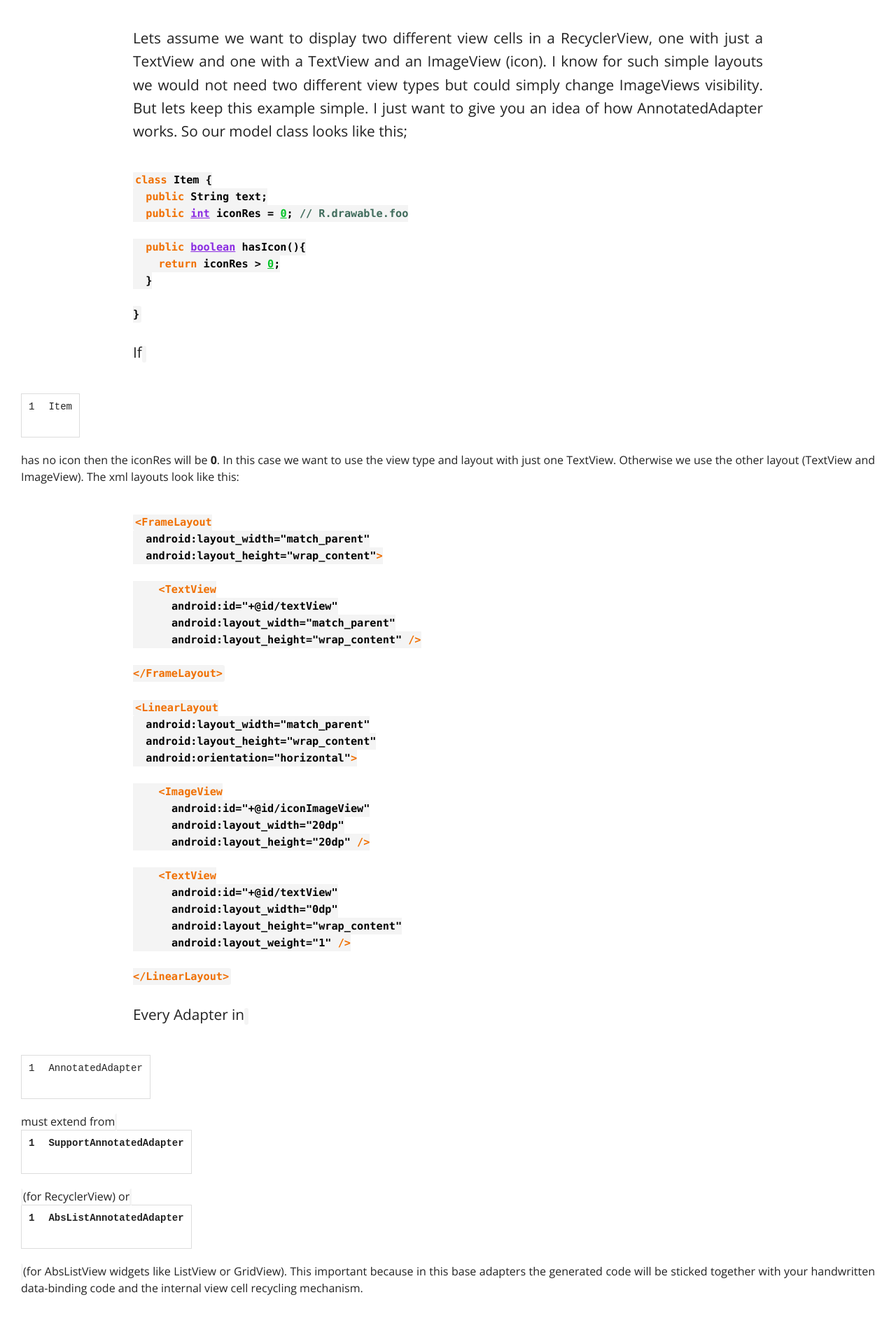
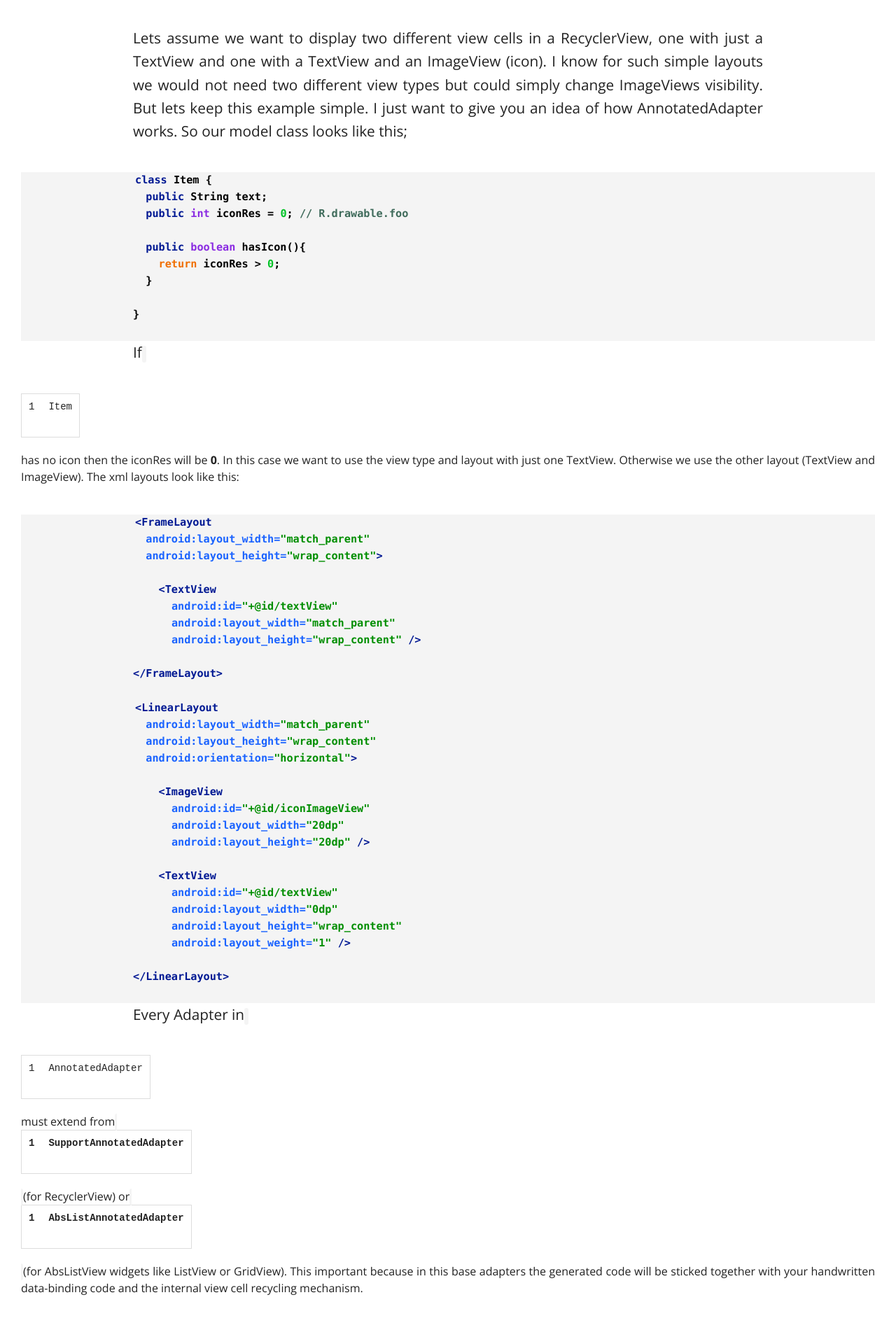
Before and after one commit to sockeqwe/website-old, a Jekyll site: the page built from _posts/2014-10-19-AnnotatedAdapter.md, in a window 1280 px wide. Shown: the part 2398-4298 px from the top of the page at 70% size. Built offline with Jekyll 4.4.1, drawn with Linux system fonts in a browser that asks for light colours; nearby versions of some CDN libraries; comment, search, counter and statistics services are not loaded.

Commit message:
Code Highlight colors

```diff
--- a/assets/css/style.css
+++ b/assets/css/style.css
@@ -542,6 +542,7 @@ figcaption {
     -moz-border-radius: 4px;
     border-radius: 4px;
 }
+.highlight { background: #f4f4f4 }
 .highlight .c { color: #3F6B5B; font-weight: bold} /* Comment */
 .highlight .err { color: #000000} /* Error */
 .highlight .g { color: #000000} /* Generic */
@@ -552,7 +553,7 @@ figcaption {
 .highlight .x { color: #000000} /* Other */
 .highlight .p { color: #000000} /* Punctuation */
 .highlight .cm { color: #3F6B5B; font-weight: bold} /* Comment.Multiline */
-.highlight .cp { color: #1071CE; font-weight: bold; text-decoration: underline} /* Comment.Preproc */
+.highlight .cp { color: #1071CE; font-weight: bold; } /* Comment.Preproc */
 .highlight .c1 { color: #3F6B5B; font-weight: bold} /* Comment.Single */
 .highlight .cs { color: #3F6B5B; font-weight: bold} /* Comment.Special */
 .highlight .gd { color: #2020ff; background-color: #c8f2ea } /* Generic.Deleted */
@@ -565,19 +566,19 @@ figcaption {
 .highlight .gs { color: #000000} /* Generic.Strong */
 .highlight .gu { color: #1014AD; font-weight: bold} /* Generic.Subheading */
 .highlight .gt { color: #EB1513; font-weight: bold} /* Generic.Traceback */
-.highlight .kc { color: #F06F00; font-weight: bold} /* Keyword.Constant */
-.highlight .kd { color: #F06F00; font-weight: bold} /* Keyword.Declaration */
-.highlight .kn { color: #F06F00; font-weight: bold} /* Keyword.Namespace */
-.highlight .kp { color: #F06F00; font-weight: bold} /* Keyword.Pseudo */
-.highlight .kr { color: #F06F00; font-weight: bold} /* Keyword.Reserved */
-.highlight .kt { color: #8a2be2; text-decoration: underline} /* Keyword.Type */
+.highlight .kc { color: #011993; font-weight: bold} /* Keyword.Constant */
+.highlight .kd { color: #011993; font-weight: bold} /* Keyword.Declaration */
+.highlight .kn { color: #011993; font-weight: bold} /* Keyword.Namespace */
+.highlight .kp { color: #011993; font-weight: bold} /* Keyword.Pseudo */
+.highlight .kr { color: #011993; font-weight: bold} /* Keyword.Reserved */
+.highlight .kt { color: #8a2be2; } /* Keyword.Type */
 .highlight .ld { color: #000000} /* Literal.Date */
-.highlight .m { color: #00C226; text-decoration: underline} /* Literal.Number */
-.highlight .s { color: #000000} /* Literal.String */
-.highlight .na { color: #000000} /* Name.Attribute */
+.highlight .m { color: #00C226;} /* Literal.Number */
+.highlight .s { color: #008e00} /* Literal.String */
+.highlight .na { color: #1a63ff} /* Name.Attribute */
 .highlight .nb { color: #000000} /* Name.Builtin */
 .highlight .nc { color: #000000} /* Name.Class */
-.highlight .no { color: #B91F49; text-decoration: underline} /* Name.Constant */
+.highlight .no { color: #B91F49;} /* Name.Constant */
 .highlight .nd { color: #000000} /* Name.Decorator */
 .highlight .ni { color: #ee0000; font-weight: bold} /* Name.Entity */
 .highlight .ne { color: #000000} /* Name.Exception */
@@ -586,14 +587,14 @@ figcaption {
 .highlight .nn { color: #000000} /* Name.Namespace */
 .highlight .nx { color: #000000} /* Name.Other */
 .highlight .py { color: #000000} /* Name.Property */
-.highlight .nt { color: #F06F00; font-weight: bold} /* Name.Tag */
-.highlight .nv { color: #8a2be2; text-decoration: underline} /* Name.Variable */
+.highlight .nt { color: #011993; font-weight: bold} /* Name.Tag */
+.highlight .nv { color: #8a2be2;} /* Name.Variable */
 .highlight .ow { color: #000000} /* Operator.Word */
 .highlight .w { color: #000000} /* Text.Whitespace */
-.highlight .mf { color: #00C226; text-decoration: underline} /* Literal.Number.Float */
-.highlight .mh { color: #00C226; text-decoration: underline} /* Literal.Number.Hex */
-.highlight .mi { color: #00C226; text-decoration: underline} /* Literal.Number.Integer */
-.highlight .mo { color: #00C226; text-decoration: underline} /* Literal.Number.Oct */
+.highlight .mf { color: #00C226; } /* Literal.Number.Float */
+.highlight .mh { color: #00C226; } /* Literal.Number.Hex */
+.highlight .mi { color: #00C226; } /* Literal.Number.Integer */
+.highlight .mo { color: #00C226; } /* Literal.Number.Oct */
 .highlight .sb { color: #000000} /* Literal.String.Backtick */
 .highlight .sc { color: #000000} /* Literal.String.Char */
 .highlight .sd { color: #000000} /* Literal.String.Doc */
@@ -606,10 +607,10 @@ figcaption {
 .highlight .s1 { color: #000000} /* Literal.String.Single */
 .highlight .ss { color: #000000} /* Literal.String.Symbol */
 .highlight .bp { color: #000000} /* Name.Builtin.Pseudo */
-.highlight .vc { color: #8a2be2; text-decoration: underline} /* Name.Variable.Class */
-.highlight .vg { color: #8a2be2; text-decoration: underline} /* Name.Variable.Global */
-.highlight .vi { color: #8a2be2; text-decoration: underline} /* Name.Variable.Instance */
-.highlight .il { color: #00C226; text-decoration: underline} /* Literal.Number.Integer.Long */
+.highlight .vc { color: #8a2be2; } /* Name.Variable.Class */
+.highlight .vg { color: #8a2be2; } /* Name.Variable.Global */
+.highlight .vi { color: #8a2be2; } /* Name.Variable.Instance */
+.highlight .il { color: #00C226; } /* Literal.Number.Integer.Long */
 .chart {
   max-width: 56.250rem;
   margin-right: auto;
```
